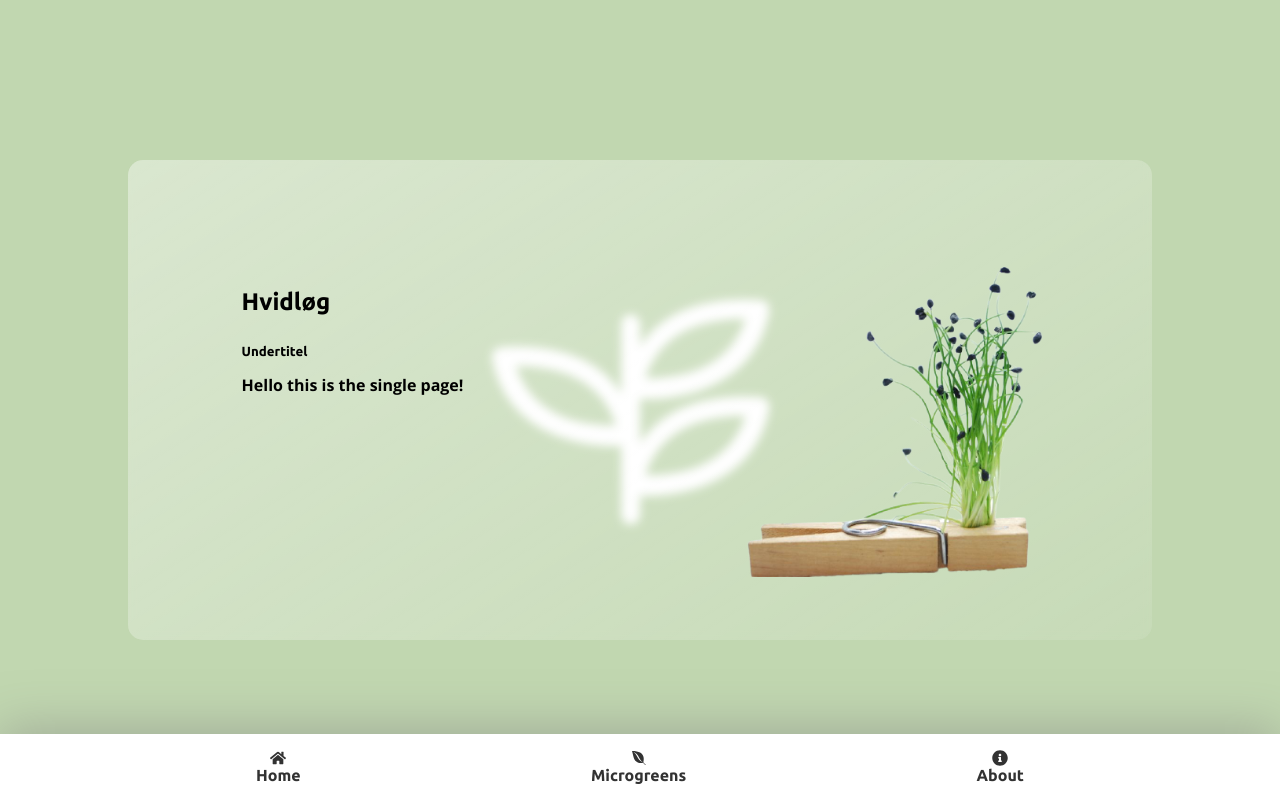
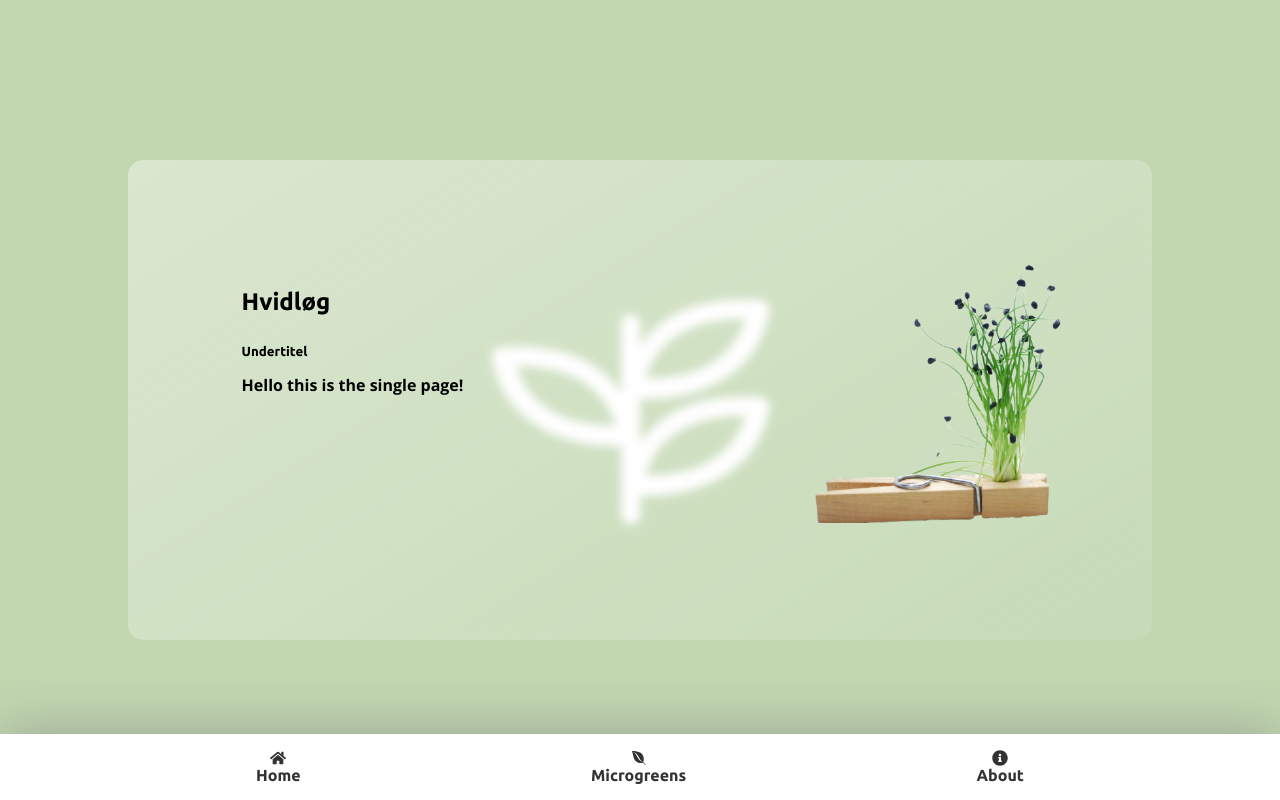
Before and after one commit to Tobias-E/MG, a React (Create React App) app: page /microgreen/1 in a window 1280 px wide. Built offline with nearby package versions, Linux system fonts and the light colour scheme.

Commit message:
minor bug fix

```diff
--- a/src/components/templates/Product.tsx
+++ b/src/components/templates/Product.tsx
@@ -34,11 +34,12 @@ const Container = styled.article`
 	flex-direction: column;
 	align-items: center;
 	@media screen and (min-width: ${theme.tablet}) {
-		margin: 10rem 1rem 1rem 1rem;
+		margin: 8rem 1rem 1rem 1rem;
 		padding: 5rem 2.1rem 1.6rem 2.1rem;
 		align-items: flex-start;
 	}
 	@media screen and (min-width: ${theme.desktop}) {
+		overflow: hidden;
 		margin: 10rem 1rem 1rem 1rem;
 		padding: 6rem 7.1rem 4.6rem 7.1rem;
 		align-items: flex-start;
@@ -46,12 +47,13 @@ const Container = styled.article`
 `;
 
 const Img = styled.img`
-	max-width: 30rem;
+	max-width: 90vw;
 	position: absolute;
 	top: -26%;
 	background-color: transparent;
 	@media screen and (min-width: ${theme.tablet}) {
-		top: 5%;
+		max-width: 25rem;
+		top: 55%;
 		right: -10%;
 	}
 	@media screen and (min-width: ${theme.desktop}) {
```
